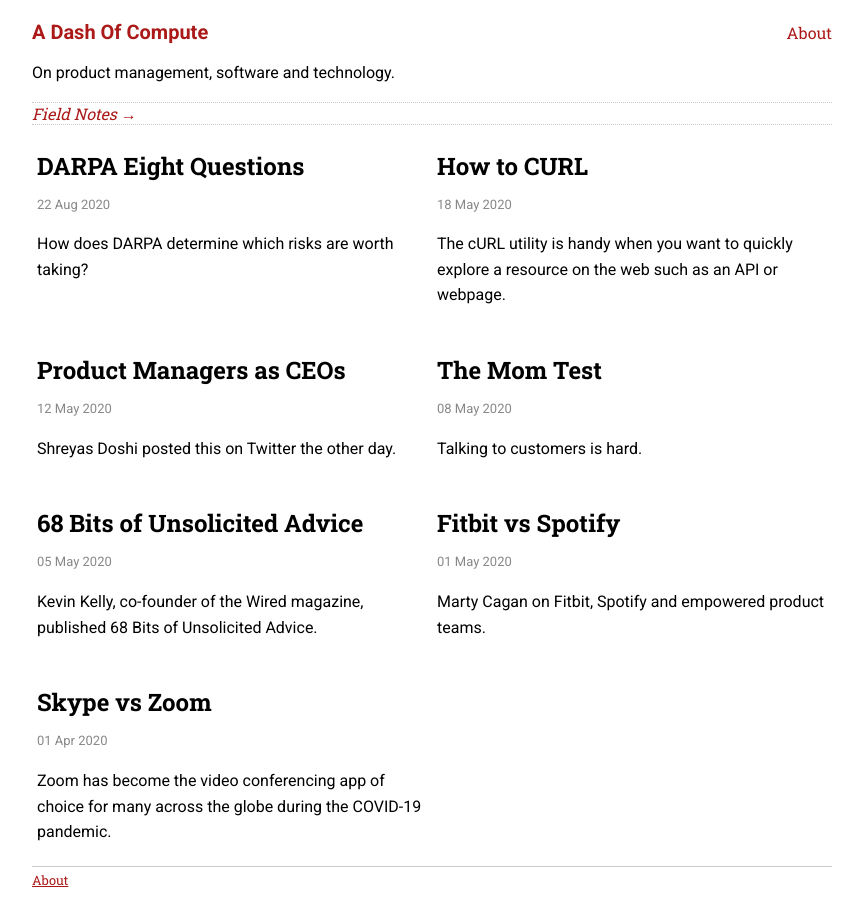
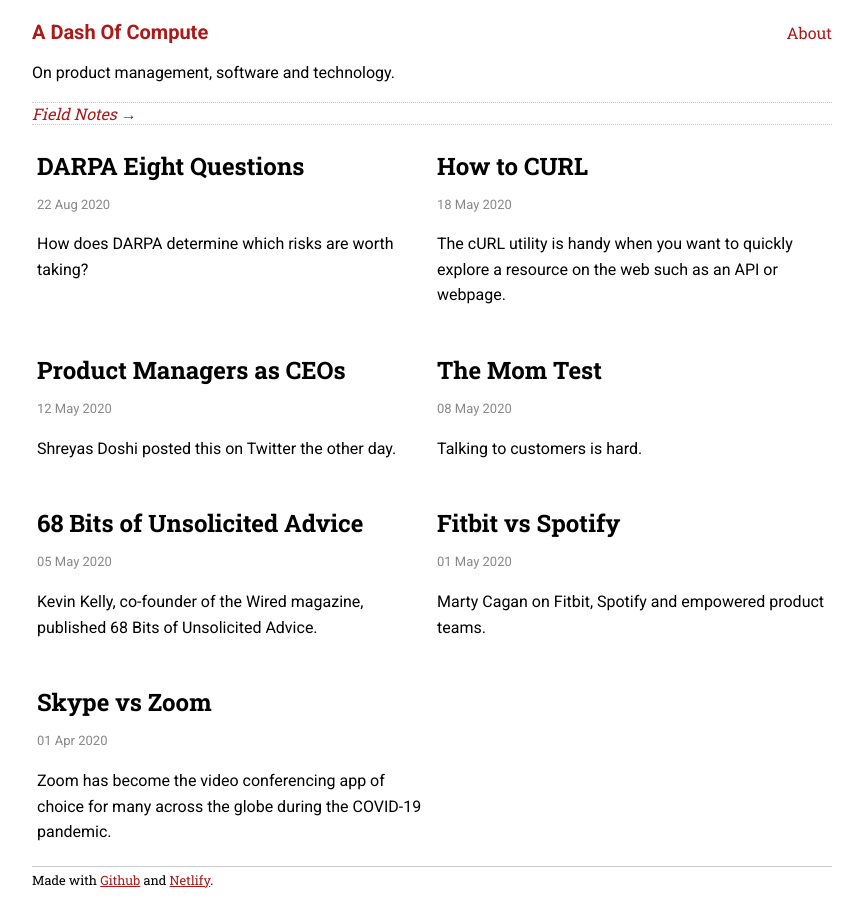
Before and after one commit to sautee/sautee.github.io, a Jekyll site: the page built from pages/index.md, in a window 1280 px wide. Shown: the whole page, without its empty margins (208-1071 px from the left). Built offline with Jekyll 4.4.1, drawn with Linux system fonts in a browser that asks for light colours.

Commit message:
Update footer.html

```diff
--- a/_includes/layout/footer.html
+++ b/_includes/layout/footer.html
@@ -1,3 +1,3 @@
 <footer>
-    <a href="{{site.baseurl}}/about">About</a>
+    Made with <a href="https://github.com/sautee/sautee.github.io">Github</a> and <a href="https://netlify.com">Netlify</a>.
 </footer>
```
